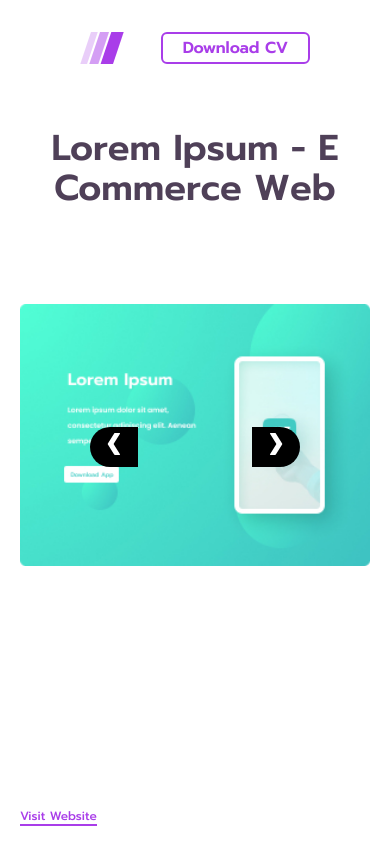
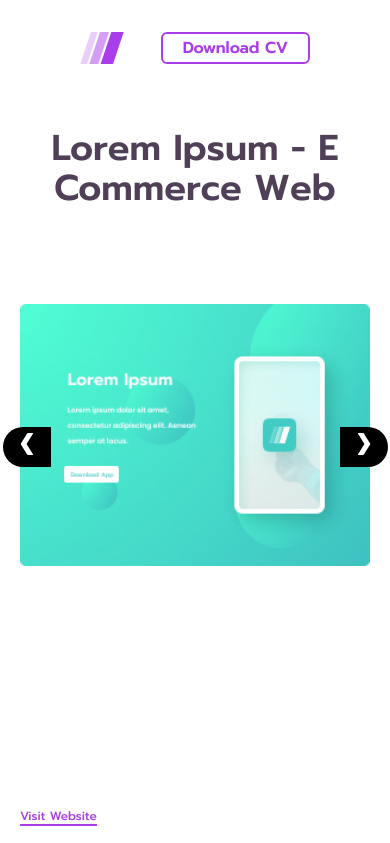
Before and after one commit to rural-dev/nextjs-portfolio, a Next.js app: page /project-detail in a window 390 px wide. Shown: the top 843 px of the page. Built offline with nearby package versions, Linux system fonts and the light colour scheme.

Commit message:
add some responsive

```diff
--- a/styles/globals.css
+++ b/styles/globals.css
@@ -58,3 +58,15 @@ top: 46%;
 left: 20%;
 top: 46%;
 }
+
+@media (max-width: 800px) {
+  .next {
+    right: -5%;
+    top: 46%;
+    }
+
+    .prev {
+    left: -5%;
+    top: 46%;
+    }
+}
```
